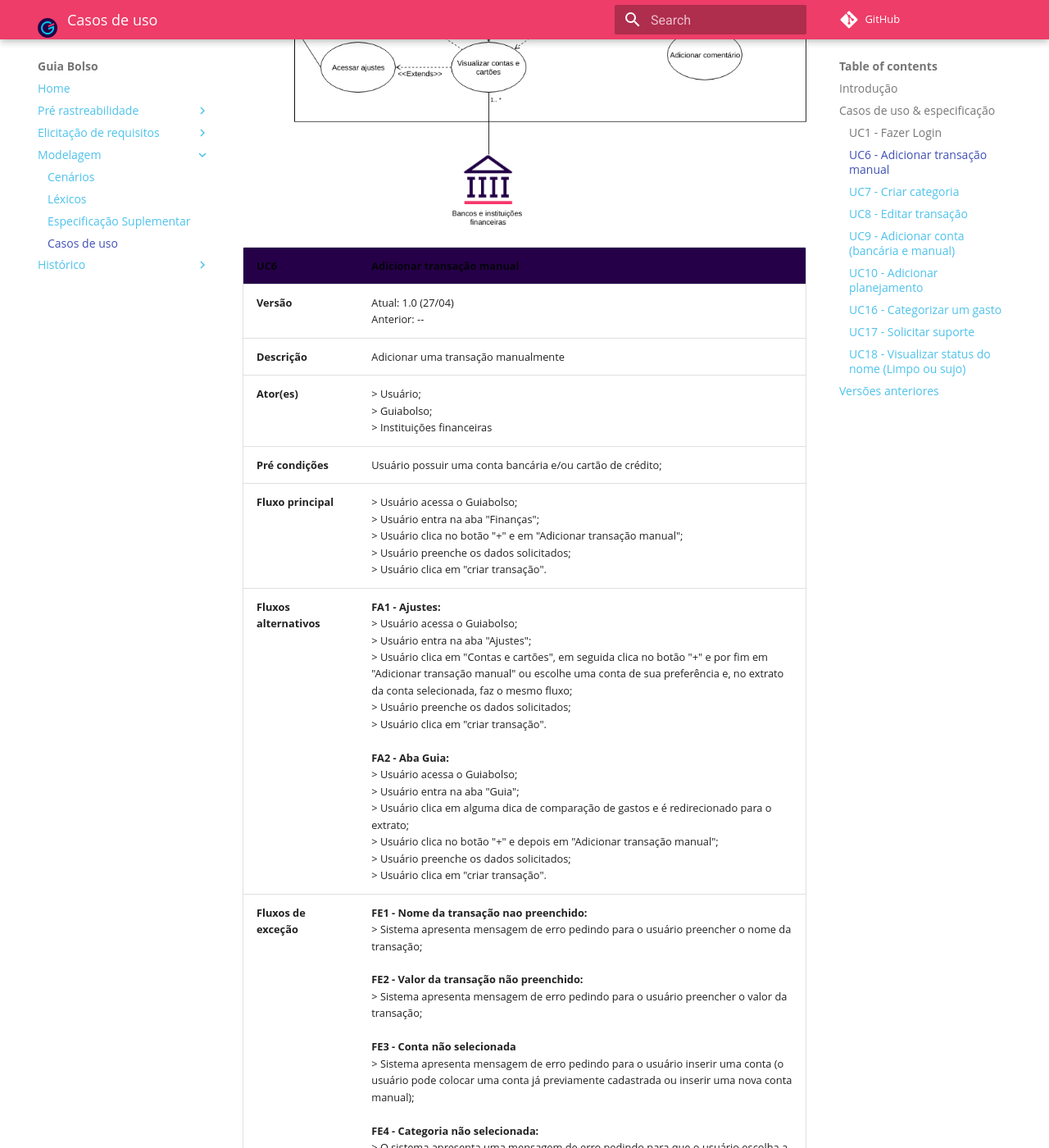
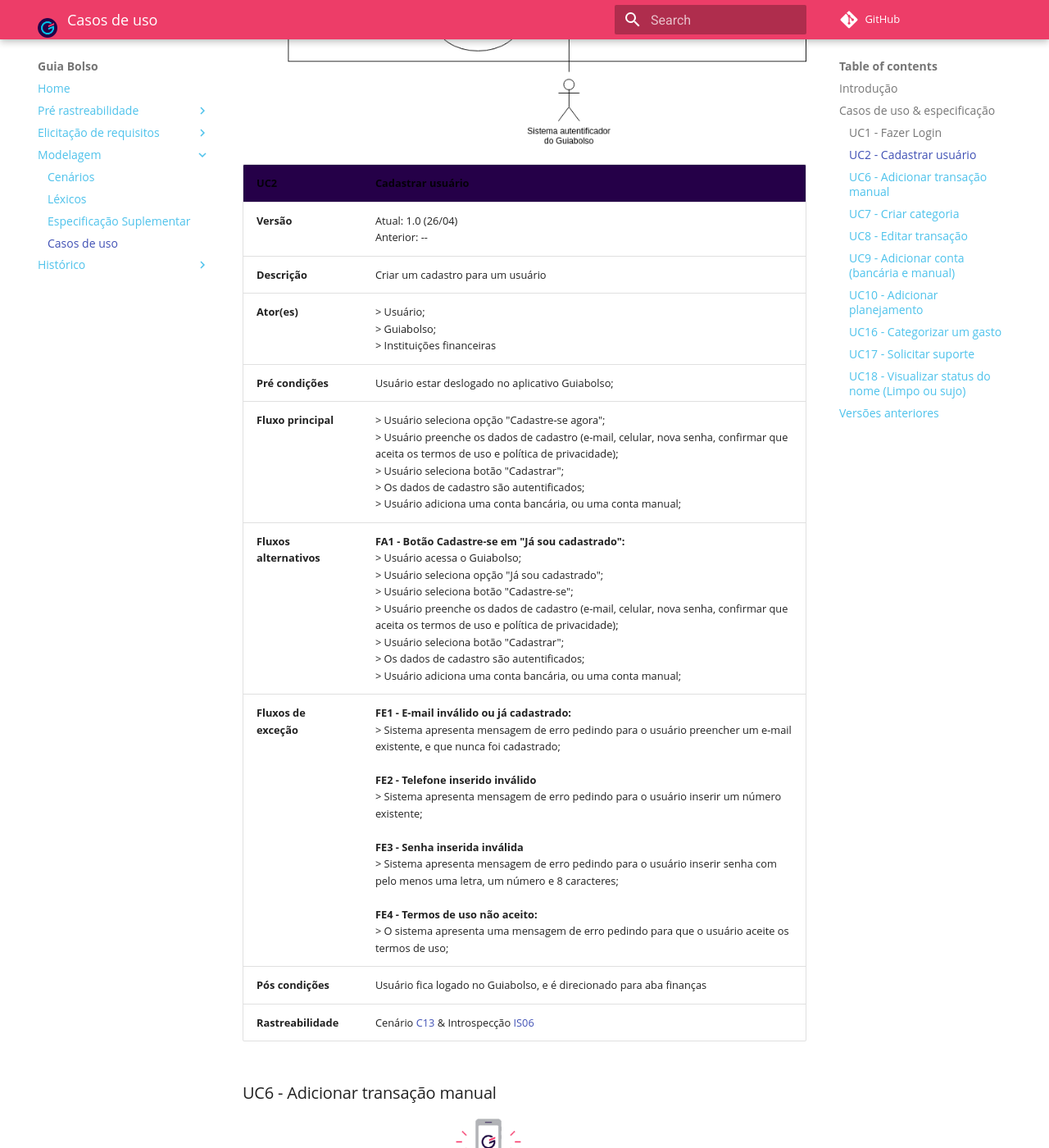
Before and after one commit to fga-disciplinas/2019.1-Guia-Bolso, an MkDocs documentation site: the page built from docs/modelagem/casos_de_uso.md, in a window 1280 px wide and 1400 px high, scrolled down 2359 px. Shown: the whole window at 82% size. Built offline with MkDocs 1.6.1 and Material for MkDocs 9.7.7, drawn with Linux system fonts in a browser that asks for light colours; comment, search, counter and statistics services are not loaded; old or Windows-style settings are respelled for this version of MkDocs; some of the changed text lies outside the part shown.

Commit message:
Adicionado caso de uso Cadastrar usuário

```diff
--- a/docs/modelagem/casos_de_uso.md
+++ b/docs/modelagem/casos_de_uso.md
@@ -15,11 +15,26 @@
 |**Ator(es)** | > Usuário; <br> > Guiabolso |
 | **Pré condições** | > Usuário estar deslogado no aplicativo Guiabolso;|
 | **Fluxo principal** | > Usuário acessa o Guiabolso; <br> > Usuário clica na opção "Já sou cadastrado"; <br> > Usuário insere os dados de e-mail e senha e clica no botão "Partiu".  <br> > Os dados de login são autentificados. |
-| **Fluxos alternativos** | **FA1 - Cadastro:** <br> > Usuário acessa o Guiabolso; <br> > Usuário seleciona "Cadastre-se agora" ou em "Já sou cadastrado" em seguida "Cadastre-se"; <br> > Usuário segue os passos para realizar o cadastro[fix colocar link]; <br> > Usuário é logado automaticamente ao criar cadastro.|
+| **Fluxos alternativos** | **FA1 - Cadastro:** <br> > Usuário acessa o Guiabolso; <br> > Usuário seleciona "Cadastre-se agora" ou em "Já sou cadastrado" em seguida "Cadastre-se"; <br> > Usuário segue os passos para realizar o [cadastro](./#uc2-cadastrar-usuario); <br> > Usuário é logado automaticamente ao criar cadastro.|
 | **Fluxos de exceção** | **FE1 - Dados de login inválido:** <br> > Sistema apresenta mensagem de erro pedindo para o usuário conferir se o e-mail ou senha estão errados, e preencher novamente; <br><br> **FE2 - Usuário esqueceu a senha:** <br> > Usuário seleciona "Recuperar senha"; <br> > Usuário inseri e-mail de recuperação de senha; <br> > E-mail é validado; <br> > É enviado e-mail de escolha de nova senha, e o usuário cadastra nova senha;|
-| **Pós condições** | Usuário fica logado no Guiabolso, e fica na aba finanças|
+| **Pós condições** | Usuário fica logado no Guiabolso, e é direcionado para aba finanças|
 | **Rastreabilidade** | -- |
 
+### UC2 - Cadastrar usuário
+
+[ ![UC2](./../img/casos_de_uso/UC2.png)](./../img/casos_de_uso/UC2.png)
+
+| **UC2** | **Cadastrar usuário**|
+|--|--|
+| **Versão**| Atual: 1.0 (26/04) <br> Anterior: --|
+| **Descrição** | Criar um cadastro para um usuário |
+|**Ator(es)** | > Usuário; <br> > Guiabolso; <br> > Instituições financeiras |
+| **Pré condições** | Usuário estar deslogado no aplicativo Guiabolso; |
+| **Fluxo principal** | > Usuário seleciona opção "Cadastre-se agora"; <br> > Usuário preenche os dados de cadastro (e-mail, celular, nova senha, confirmar que aceita os termos de uso e política de privacidade); <br> > Usuário seleciona botão "Cadastrar"; <br> > Os dados de cadastro são autentificados; <br> > Usuário adiciona uma conta bancária, ou uma conta manual;|
+| **Fluxos alternativos** | **FA1 - Botão Cadastre-se em "Já sou cadastrado":** <br> > Usuário acessa o Guiabolso; <br> > Usuário seleciona opção "Já sou cadastrado"; <br> > Usuário seleciona botão "Cadastre-se"; <br> > Usuário preenche os dados de cadastro (e-mail, celular, nova senha, confirmar que aceita os termos de uso e política de privacidade); <br> > Usuário seleciona botão "Cadastrar"; <br> > Os dados de cadastro são autentificados; <br> > Usuário adiciona uma conta bancária, ou uma conta manual;|
+| **Fluxos de exceção** | **FE1 - E-mail inválido ou já cadastrado:** <br> > Sistema apresenta mensagem de erro pedindo para o usuário preencher um e-mail existente, e que nunca foi cadastrado; <br><br> **FE2 - Telefone inserido inválido** <br> > Sistema apresenta mensagem de erro pedindo para o usuário inserir um número existente; <br> <br> **FE3 - Senha inserida inválida** <br> > Sistema apresenta mensagem de erro pedindo para o usuário inserir senha com pelo menos uma letra, um número e 8 caracteres; <br><br>  **FE4 - Termos de uso não aceito:** <br> > O sistema apresenta uma mensagem de erro pedindo para que o usuário aceite os termos de uso; |
+| **Pós condições** | Usuário fica logado no Guiabolso, e é direcionado para aba finanças |
+| **Rastreabilidade** | Cenário [C13](../cenarios/#c13-criar-uma-conta) & Introspecção [IS06](../../elicitacao-de-requisitos/introspeccao/#persona-2-joao) |
 
 ### UC6 - Adicionar transação manual
 
```
Also changed, not shown: docs/img/casos_de_uso/UC2.png (added).
